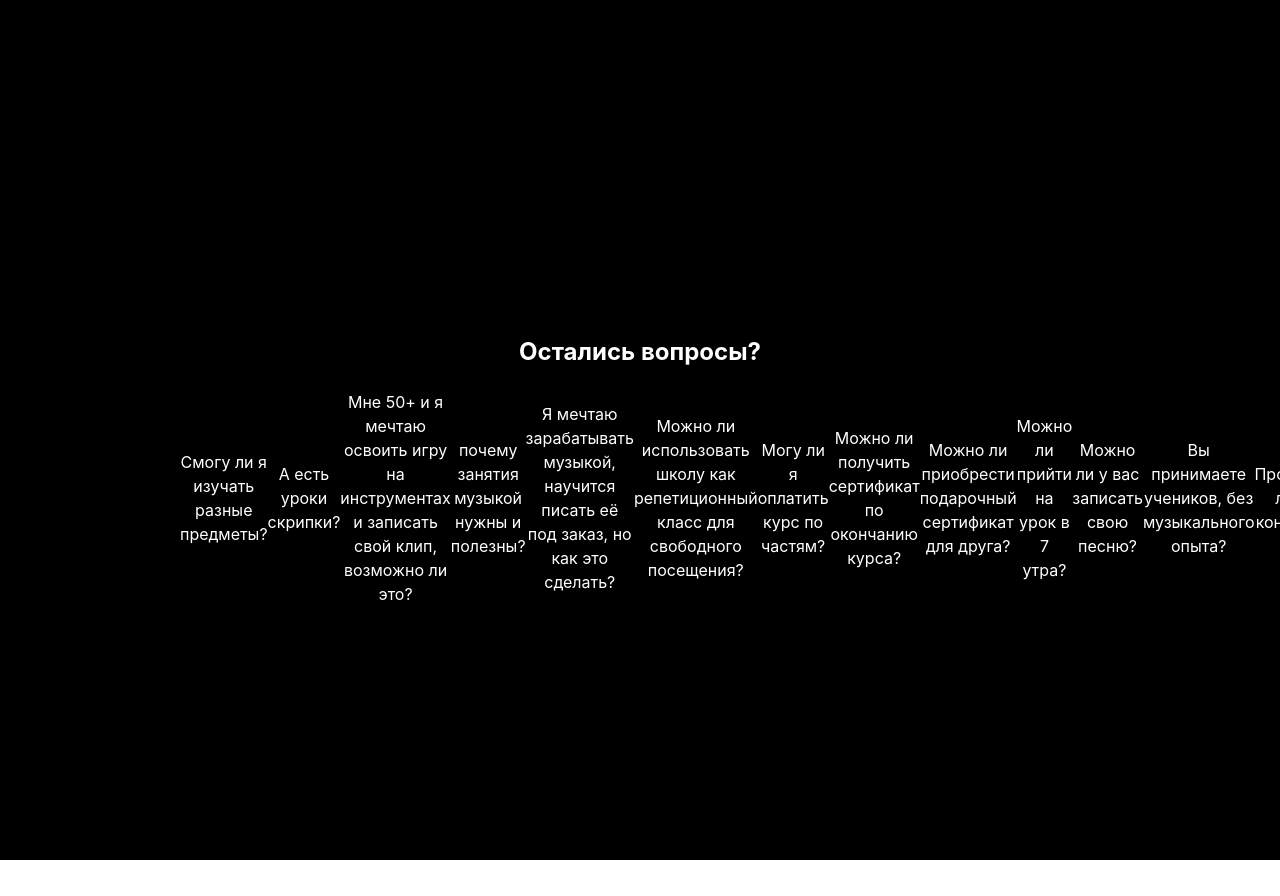
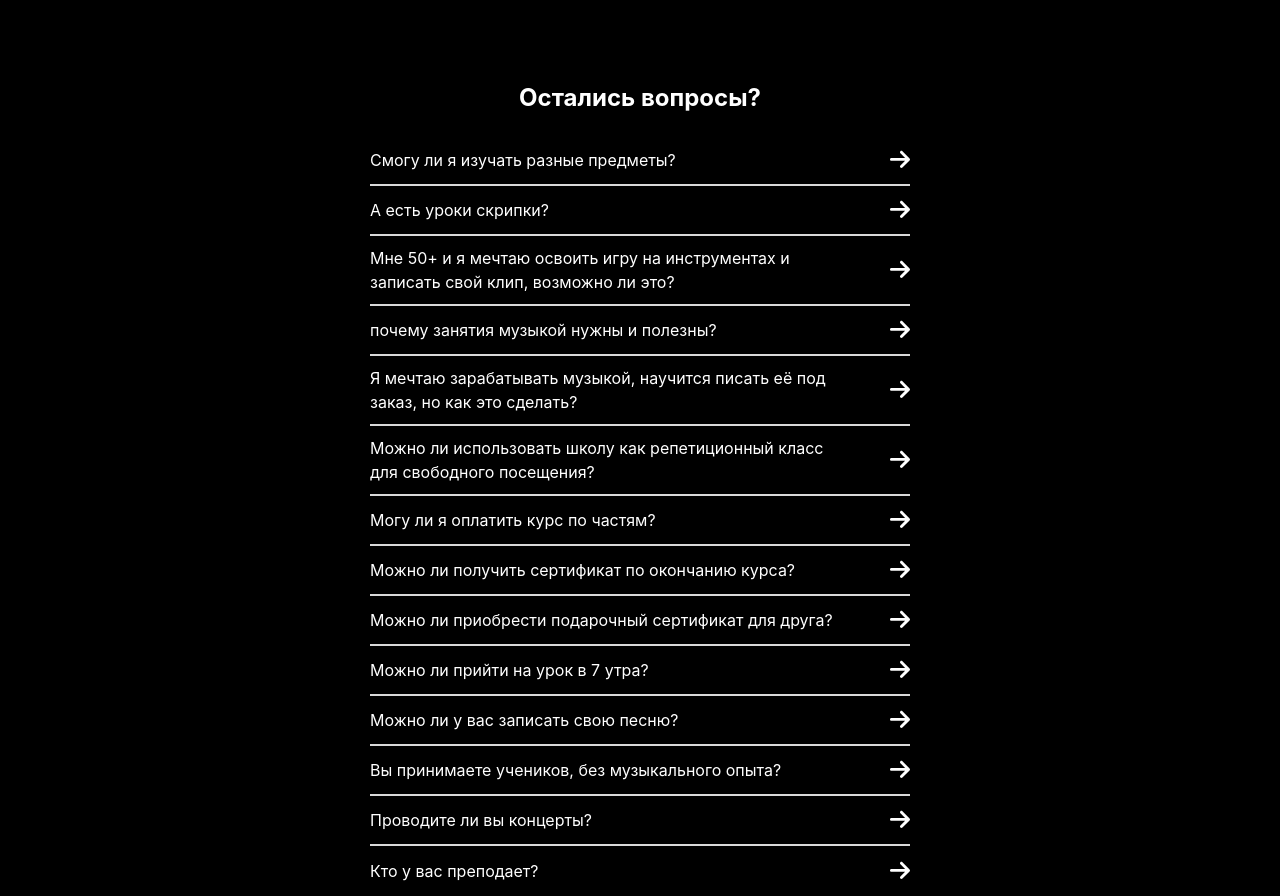
Before and after one commit to andrey-zinoviev-dev/evoMusic, a React (Vite) app: page / in a window 1280 px wide. Shown: the part 5540-6436 px from the top of the page. Before the commit the page ends 6400 px from the top, so only its background shows below. Built offline with nearby package versions, Linux system fonts and the light colour scheme.

Commit message:
added faq questions and answers

```diff
--- /dev/null
+++ b/src/FAQ.css
@@ -0,0 +1,45 @@
+.faq__ul {
+    padding: 0;
+    list-style-type: none;
+    display: flex;
+    align-items: center;
+    justify-content: space-between;
+    flex-direction: column;
+    /* text-align: left; */
+    max-width: 540px;
+    margin: 0 auto;
+    width: 100%;
+}
+
+.faq__ul-li {
+    display: flex;
+    width: 100%;
+    justify-content: space-between;
+    align-items: center;
+    min-height: 50px;
+    border-bottom: 2px solid rgb(217, 217, 217);
+    box-sizing: border-box;
+    padding: 10px 0;
+    cursor: pointer;
+}
+.faq__ul-li:last-of-type {
+    border-bottom: none;
+}
+.faq__ul-li-div {
+    display: flex;
+    flex-direction: column;
+    justify-content: space-between;
+    align-items: flex-start;
+    gap: 10px;
+
+}
+.faq__ul-li-p {
+    text-align: left;
+    margin: 0;
+    max-width: 480px;
+}
+
+.faq__ul-li-p-svg {
+    max-width: 20px;
+    fill: white;
+}
--- a/src/FAQ.jsx
+++ b/src/FAQ.jsx
@@ -1,13 +1,41 @@
-import { questions } from "./utils"
+import { questions } from "./utils";
+import React from "react";
+import "./FAQ.css";
+import { motion } from "framer-motion";
+
 export default function FAQ() {
+  const [questionsToRender, setQuestionsToRender] = React.useState(questions);
+
+  //variants
+  const liVariant = {
+    click: {
+      display: "block"
+    },
+    rest: {
+      display: "none"
+    },
+  }
+
   return (
     <section className="faq">
       <div className="container">
         <h2 className="faq__headline">Остались вопросы?</h2>
         <ul className="faq__ul">
           {/* <li></li> */}
-          {questions.map((question, index) => {
-            return <li key={`question__${index}`}>{question}</li>
+          {questionsToRender.map((question, index) => {
+            return <motion.li animate={question.showAnswer ? "click" : "rest"} initial="rest" className="faq__ul-li" onClick={() => {
+              setQuestionsToRender((prevValue) => {
+                return prevValue.map((prevQuestion) => {
+                  return prevQuestion.text === question.text ? {...prevQuestion, showAnswer: prevQuestion.showAnswer ? false : true} : prevQuestion;
+                })
+              })
+            }} key={`question__${index}`}>
+              <div className="faq__ul-li-div">
+                <p className="faq__ul-li-p">{question.text}</p>
+                {question.showAnswer && <motion.p variants={liVariant} className="faq__ul-li-p">{question.answer}</motion.p>}
+              </div>
+              <motion.svg animate={{rotate: question.showAnswer ? "90deg" : "0deg"}} className="faq__ul-li-p-svg" xmlns="http://www.w3.org/2000/svg" fill="rgb(217, 217, 217)" viewBox="0 0 448 512"><path d="M438.6 278.6c12.5-12.5 12.5-32.8 0-45.3l-160-160c-12.5-12.5-32.8-12.5-45.3 0s-12.5 32.8 0 45.3L338.8 224 32 224c-17.7 0-32 14.3-32 32s14.3 32 32 32l306.7 0L233.4 393.4c-12.5 12.5-12.5 32.8 0 45.3s32.8 12.5 45.3 0l160-160z"/></motion.svg>
+            </motion.li>
           })}
         </ul>
       </div>
--- a/src/utils.js
+++ b/src/utils.js
@@ -55,18 +55,18 @@ export const steps = [
 ];
 
 export const questions = [
-    "Смогу ли я изучать разные предметы?",
-    "А есть уроки скрипки?",
-    "Мне 50+ и я мечтаю освоить игру на инструментах и записать свой клип, возможно ли это?",
-    "почему занятия музыкой нужны и полезны?",
-    "Я мечтаю зарабатывать музыкой, научится писать её под заказ, но как это сделать?",
-    "Можно ли использовать школу как репетиционный класс для свободного посещения?",
-    "Могу ли я оплатить курс по частям?",
-    "Можно ли получить сертификат по окончанию курса?",
-    "Можно ли приобрести подарочный сертификат для друга?",
-    "Можно ли прийти на урок в 7 утра?",
-    "Можно ли у вас записать свою песню?",
-    "Вы принимаете учеников, без музыкального опыта?",
-    "Проводите ли вы концерты?",
-    "Кто у вас преподает?"
+    {text: "Смогу ли я изучать разные предметы?", answer: "Да, формат нашего обучения предполагает мультинапрааленность. Ты получаешь всеобъемлющие знания в сфере музыкального образования, можешь посещать  все направления в школе"},
+    {text: "А есть уроки скрипки?", answer: "В нашей школе есть следующие направления: барабаны, написание и обработка электронной музыки, гитара, электрогитара, бас гитара, вокал, актерское мастерство, фортепиано"},
+    {text:"Мне 50+ и я мечтаю освоить игру на инструментах и записать свой клип, возможно ли это?", answer:"Да, возраст - это всего лишь числа,  нашим ученикам от 16 до 87 (пока что)"},
+    {text:"почему занятия музыкой нужны и полезны?", answer: "Творчество заряжает позитивом, придает уверенности и кстати держит в тонусе мозговую деятельность! Оно не травмоопасно, развивает интеллект и помогает при социализации"},
+    {text: "Я мечтаю зарабатывать музыкой, научится писать её под заказ, но как это сделать?", answer: "Ты обратился по адресу! У нас разработана специальная программа по написанию музыки с нуля до про, а также мы рассказываем, где искать клиентов и знакомим с крупными студиями звукозаписи"},
+    {text: "Можно ли использовать школу как репетиционный класс для свободного посещения?", answer: "Да! Ты можешь приходить в нашу комфортную атмосферу, играть на наших инструментах, петь или просто отдыхать"},
+    {text: "Могу ли я оплатить курс по частям?", answer: "Да, наши менеджеры подберут для тебя комфортный вариант оплаты. Можно разбить стоимость курса на несколько месяцев или оплатить его целиком. Ты можешь начать с небольшого блока занятий или взять заряженный вкусный большой курс!"},
+    {text: "Можно ли получить сертификат по окончанию курса?", answer: "Да, конечно. Кроме того, что ты получишь потрясающий навык, который останется с тобой на всю жизнь, Мы подготовим для тебя выпускной сертификат, фото и видео"},
+    {text: "Можно ли приобрести подарочный сертификат для друга?", answer: "Да, у нас есть такие предложения. Твой друг получит море позитивных эмоций даже за эти несколько занятий!"},
+    {text: "Можно ли прийти на урок в 7 утра?", answer: "Часы работы школы: 10:00-23:00. Но мы всегда поддерживаем стремления наших учеников, даем возможность провести  как можно больше времени в творчестве, поэтому можно обсудить и такой вариант записи"},
+    {text: "Можно ли у вас записать свою песню?", answer: "Да! У нас в школе находится студия звукозаписи и работают музыканты, которые могут обработать и свести твой трек"},
+    {text: "Вы принимаете учеников, без музыкального опыта?", answer: "Наша школа занимается обучением и продвижением как опытных музыкантов, так и заинтересованных в получении нового музыкального образования с нуля"},
+    {text: "Проводите ли вы концерты?", answer: "Да! Мы проводим мероприятия как внутри школы, так и на арендованных концертных площадках, барах"},
+    {text: "Кто у вас преподает?", answer: "Наши учителя - это звездные концертные музыканты и профессиональные педагоги с высшим музыкальным образованием. Они расскажут интересную теорию, погрузят в интенсивные практические занятия и примут любой твой выбор музыкального жанра"},
 ];
```
Also changed, not shown: src/assets/arrow-right-solid.svg (added).
